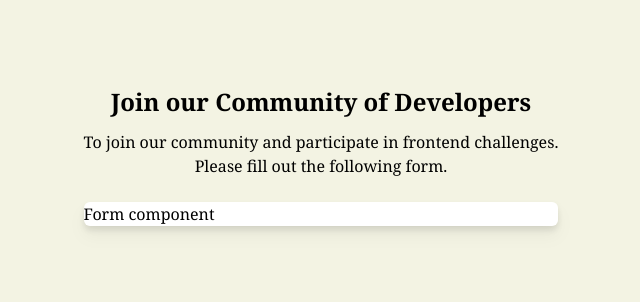
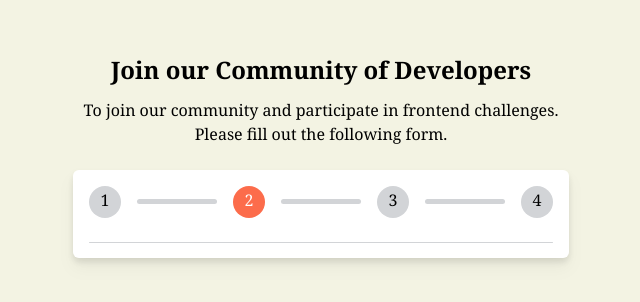
Before and after one commit to tuansontruong/multi-step-form, a React (Vite) app: page / in a window 1280 px wide. Shown: the part 244-546 px from the top of the page, without its empty margins (319-959 px from the left). Built offline with nearby package versions, Linux system fonts and the light colour scheme.

Commit message:
update step component

```diff
--- a/package.json
+++ b/package.json
@@ -10,8 +10,10 @@
     "preview": "vite preview"
   },
   "dependencies": {
+    "classnames": "^2.3.2",
     "react": "^18.2.0",
     "react-dom": "^18.2.0",
+    "react-if": "^4.1.5",
     "yup": "^1.2.0"
   },
   "devDependencies": {
--- a/src/App.tsx
+++ b/src/App.tsx
@@ -1,21 +1,24 @@
-import './App.css'
+import "./App.css";
+import { Steps } from "./components/Steps";
 
 function App() {
-
   return (
-    <div className='flex flex-col gap-6'>
-      <div className=' text-center'>
-        <h1 className=' text-2xl font-extrabold mb-3'>Join our Community of Developers</h1>
+    <div className="flex flex-col gap-6">
+      <div className="text-center">
+        <h1 className="text-2xl font-extrabold mb-3">
+          Join our Community of Developers
+        </h1>
         <div>To join our community and participate in frontend challenges.</div>
         <div>Please fill out the following form.</div>
       </div>
-      <div className=' w-full max-w-3xl bg-white drop-shadow-lg rounded-md'>
-        <h1>
-          Form component
-        </h1>
+      <div className="w-full max-w-3xl bg-white drop-shadow-lg rounded-md p-4">
+        <div className="flex flex-col gap-6">
+          <Steps numberOfSteps={4} currentStep={2} />
+          <div className=" bg-gray-light w-full h-[0.6px] rounded-md"></div>
+        </div>
       </div>
     </div>
-  )
+  );
 }
 
-export default App
+export default App;
--- /dev/null
+++ b/src/components/Steps/Steps.tsx
@@ -0,0 +1,35 @@
+import { Fragment } from "react";
+import classname from "classnames";
+
+export interface IStepsProps {
+  numberOfSteps: number;
+  currentStep: number;
+}
+
+export function Steps({ numberOfSteps, currentStep }: IStepsProps) {
+  return (
+    <div className=" flex flex-row items-center justify-center gap-4">
+      {Array.from({ length: numberOfSteps }, (_, index) => {
+        const isStepActive = currentStep == index + 1;
+        const isStepInactive = currentStep !== index + 1;
+        const isNotLastStep = index !== numberOfSteps - 1;
+        return (
+          <Fragment key={index}>
+            <div
+              className={classname(
+                "w-8 h-8 rounded-full flex justify-center items-center pb-1",
+                { "bg-orange text-white": isStepActive },
+                { "bg-gray-light text-black": isStepInactive }
+              )}
+            >
+              {index + 1}
+            </div>
+            {isNotLastStep && (
+              <div className=" bg-gray-light w-20 h-[5px] rounded-md"></div> //step seperator
+            )}
+          </Fragment>
+        );
+      })}
+    </div>
+  );
+}
--- /dev/null
+++ b/src/components/Steps/index.ts
@@ -0,0 +1 @@
+export { Steps } from './Steps'
--- a/tailwind.config.js
+++ b/tailwind.config.js
@@ -9,7 +9,7 @@ export default {
       colors: {
         'orange': '#fc6c4b',
         'gray': '#6a7280',
-        'gray-light': '#d1d5db'
+        'gray-light': '#d2d4d7',
       },
     },
   },
```
Also changed, not shown: src/components/PersonalInformation/PersonalInformation.tsx (added), src/components/PersonalInformation/index.ts (added), 1 other file (tests, documents, lock files or other folders).
